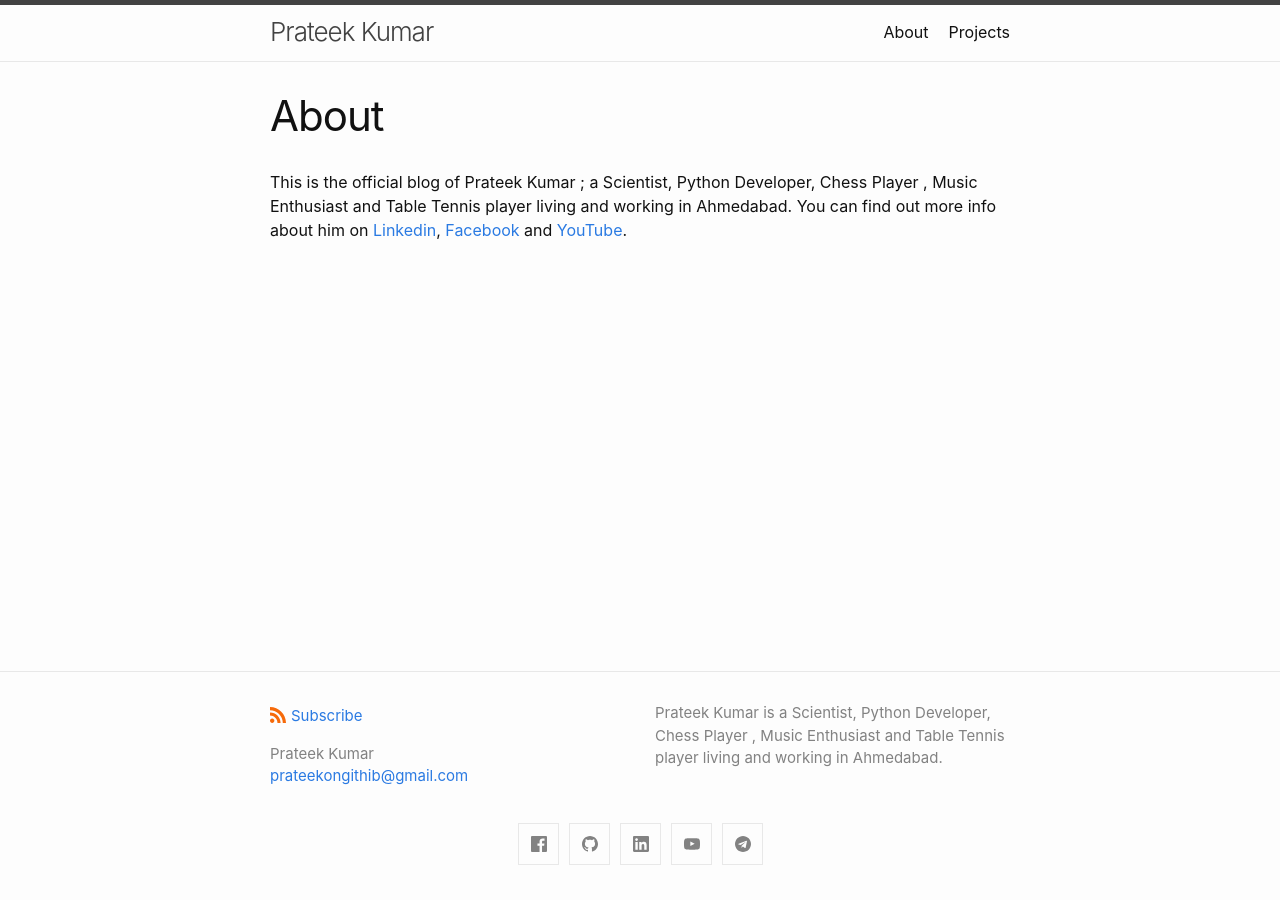
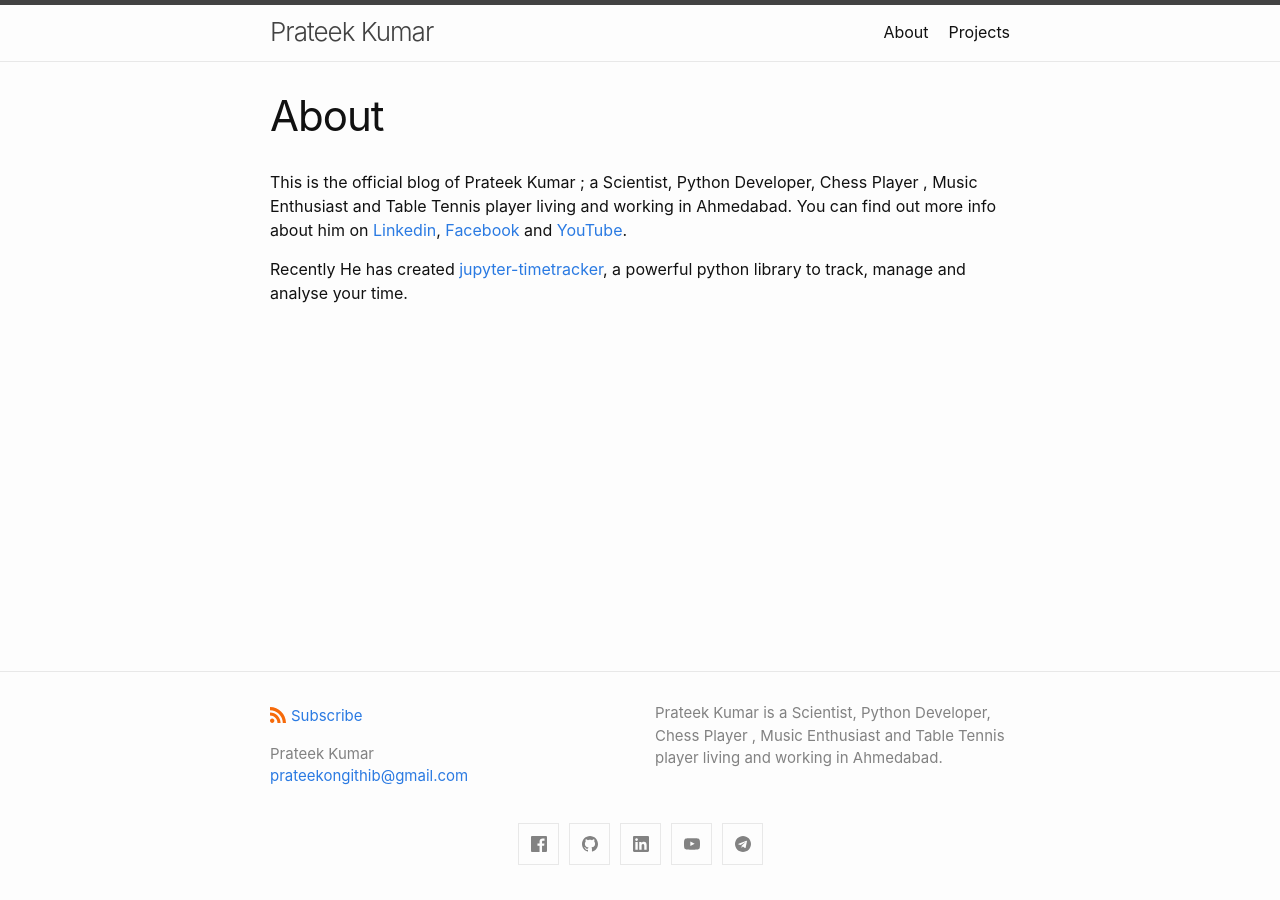
Before and after one commit to PrateekKumarPython/PrateekKumarPython.github.io, a Jekyll site: the page built from about.md, in a window 1280 px wide. Built offline with Jekyll 4.4.1, drawn with Linux system fonts in a browser that asks for light colours.

Commit message:
Update about.md

```diff
--- a/about.md
+++ b/about.md
@@ -5,3 +5,5 @@ permalink: /about/
 ---
 
 This is the official blog of Prateek Kumar ; a Scientist, Python Developer, Chess Player , Music Enthusiast and Table Tennis player living and working in Ahmedabad. You can find out more info about him on [Linkedin](https://www.linkedin.com/in/prateekkumarpython/), [Facebook](https://www.facebook.com/prateekkumarpython/) and [YouTube](https://www.youtube.com/c/prateekkumarpython/).
+
+Recently He has created [jupyter-timetracker](https://pypi.org/project/jupyter-timetracker/), a powerful python library to track, manage and analyse your time.
```
